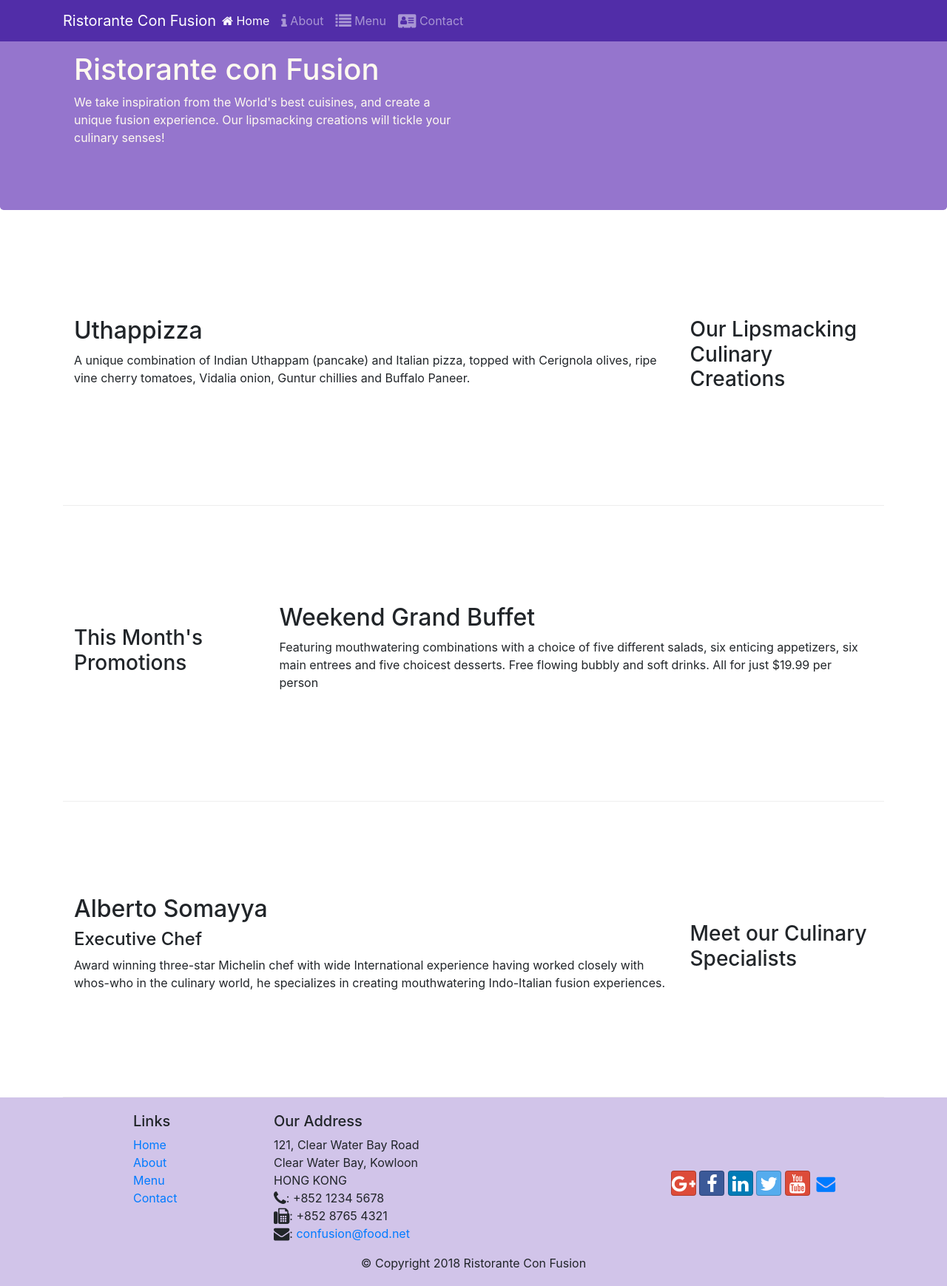
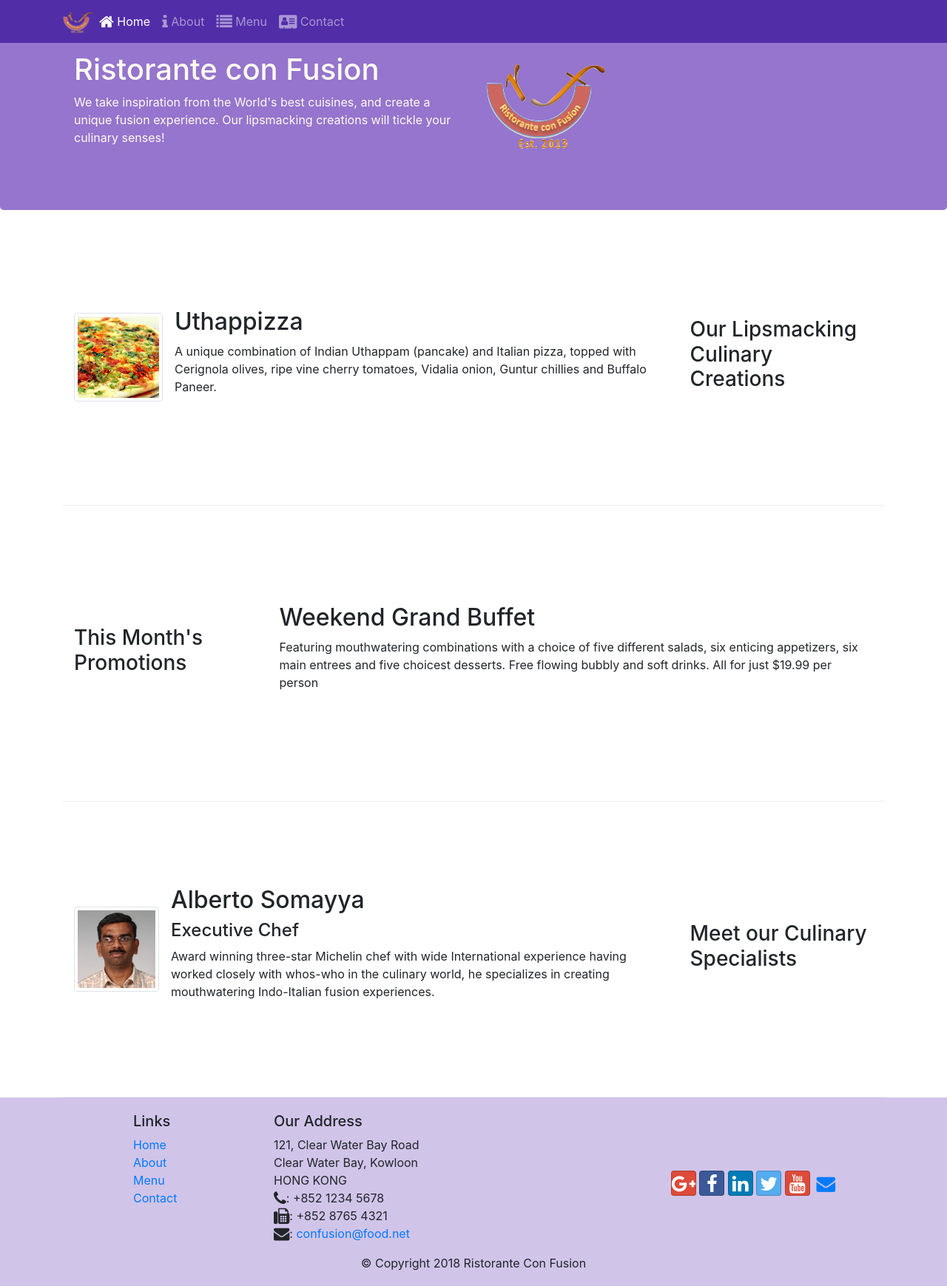
Before and after one commit to hpscc/conFusion, a website: page index.html in a window 1280 px wide. Shown: the whole page at 74% size. Drawn offline with nearby package versions, Linux system fonts and the light colour scheme.

Commit message:
Images & Media

```diff
--- a/index.html
+++ b/index.html
@@ -22,10 +22,10 @@
             <button class="navbar-toggler" type="button" data-toggle="collapse" data-target="#Navbar">
                 <span class="navbar-toggler-icon"></span>
             </button>
-            <a class="navbar-brand mr-auto" href="#">Ristorante Con Fusion</a>
+            <a class="navbar-brand mr-auto" href="#"><img src="img/logo.png" height="30" width="41"></a>
             <div class="collapse navbar-collapse" id="Navbar">
                 <ul class="navbar-nav mr-auto">
-                    <li class="nav-item active"><a class="nav-link" href="#"><span class="fa fa-home"></span> Home</a></li>
+                    <li class="nav-item active"><a class="nav-link" href="#"><span class="fa fa-home fa-lg"></span> Home</a></li>
                     <li class="nav-item"><a class="nav-link" href="./aboutus.html"><span class="fa fa-info fa-lg"></span> About</a></li>
                     <li class="nav-item"><a class="nav-link" href="#"><span class="fa fa-list fa-lg"></span> Menu</a></li>
                     <li class="nav-item"><a class="nav-link" href="./contactus.html"><span class="fa fa-address-card fa-lg"></span> Contact</a></li>
@@ -42,7 +42,8 @@
                     <h1>Ristorante con Fusion</h1>
                     <p>We take inspiration from the World's best cuisines, and create a unique fusion experience. Our lipsmacking creations will tickle your culinary senses!</p>
                 </div>
-                <div class="col-12 col-sm">   <!-- this div will occupy remaining cols for small to xtra large screens -->
+                <div class="col-12 col-sm align-self-center">
+                    <img src="img/logo.png" class="img-fluid">
                 </div>
             </div>
         </div>
@@ -54,8 +55,14 @@
                 <h3>Our Lipsmacking Culinary Creations</h3>
             </div>
             <div class="col col-sm order-sm-first col-md">
-                <h2>Uthappizza</h2>
-                <p>A unique combination of Indian Uthappam (pancake) and Italian pizza, topped with Cerignola olives, ripe vine cherry tomatoes, Vidalia onion, Guntur chillies and Buffalo Paneer.</p>
+                <div class="media">
+                    <img class="d-flex mr-3 img-thumbnail align-self-center"
+                        src="img/uthappizza.png" alt="uthappizza">
+                    <div class="media-body">
+                        <h2 class="mt-0">Uthappizza</h2>
+                        <p>A unique combination of Indian Uthappam (pancake) and Italian pizza, topped with Cerignola olives, ripe vine cherry tomatoes, Vidalia onion, Guntur chillies and Buffalo Paneer.</p>
+                    </div>
+                </div>
             </div>
         </div>
 
@@ -75,9 +82,14 @@
                 <h3>Meet our Culinary Specialists</h3>
             </div>
             <div class="col col-sm order-sm-first col-md">
-                <h2>Alberto Somayya</h2>
-                <h4>Executive Chef</h4>
-                <p>Award winning three-star Michelin chef with wide International experience having worked closely with whos-who in the culinary world, he specializes in creating mouthwatering Indo-Italian fusion experiences. </p>
+                <div class="media">
+                    <img class="d-flex mr-3 img-thumbnail align-self-center" src="img/alberto.png" alt="alberto">
+                    <div class="media-body">
+                        <h2 class="mt-0">Alberto Somayya</h2>
+                        <h4>Executive Chef</h4>
+                        <p>Award winning three-star Michelin chef with wide International experience having worked closely with whos-who in the culinary world, he specializes in creating mouthwatering Indo-Italian fusion experiences. </p>
+                    </div>
+                </div>
             </div>
         </div>
     </div>
```
Also changed, not shown: aboutus.html (+4 -3 lines), contactus.html (+3 -2 lines), img/alberto.png (added), img/buffet.png (added), img/logo.png (added), img/uthappizza.png (added), 1 other file.
